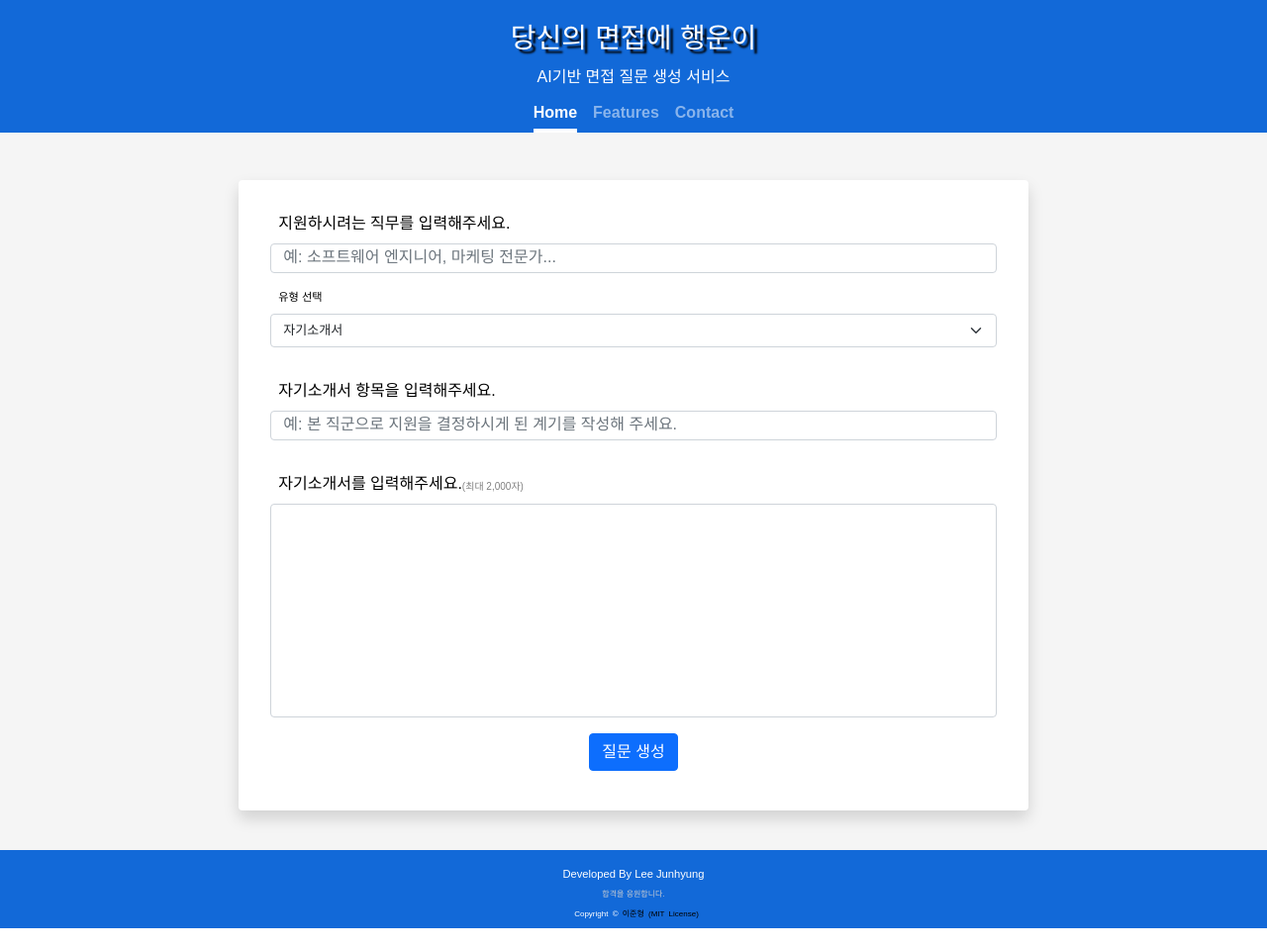
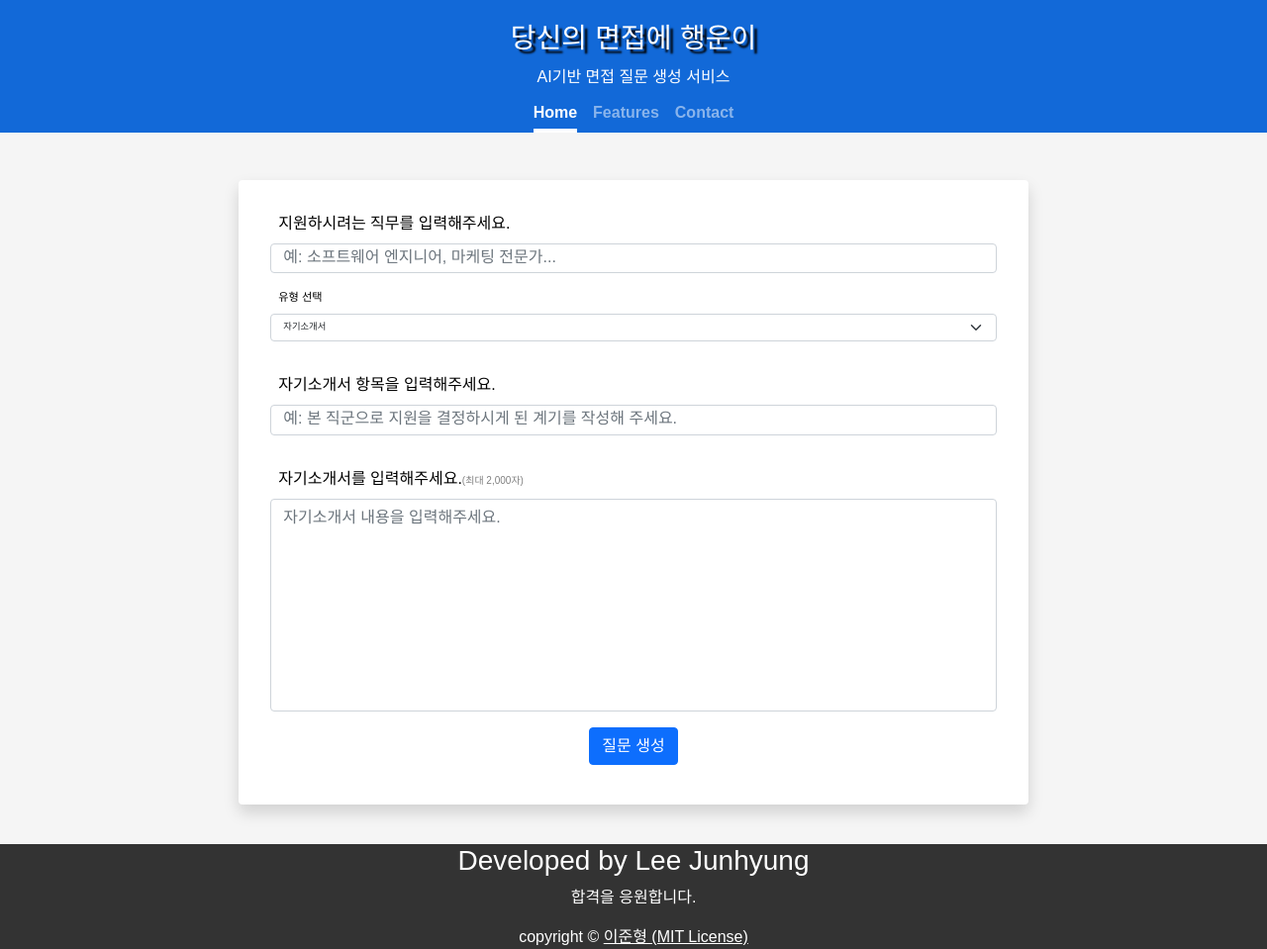
Before and after one commit to with-developer/Interview-Question-Generator, a Flask app: page / in a window 1280 px wide. Shown: the whole page at 99% size. Before the commit the page ends 938 px from the top, so only its background shows below. Run offline with Flask 2, Linux system fonts and the light colour scheme; some libraries are stand-ins or nearby versions; some web fonts are replaced.

Commit message:
Modify Layout

```diff
--- a/templates/index.html
+++ b/templates/index.html
@@ -23,91 +23,6 @@
 
   <!-- Custom styles for this template -->
   <link href="{{ url_for('static', filename='cover.css') }}" rel="stylesheet">
-  <style>
-
-footer{
-  position: unset;
-  bottom: 0;
-  left: 0;
-  right: 0;
-  background: #1269D8;
-  height: auto;
-  width: 100vw;
-
-  padding-top: 10px;
-  color: #fff;
-}
-.footer-content{
-  display: flex;
-  align-items: center;
-  justify-content: center;
-  flex-direction: column;
-  text-align: center;
-}
-.footer-content h3{
-  font-size: 0.7rem;
-  font-weight: 500;
-  margin-top:0.5rem;
-  margin-bottom: 0;
-  text-transform: capitalize;
-}
-.footer-content p{
-  max-width: 500px;
-  margin: 0 auto;
-  line-height: 28px;
-  font-size: 0.5rem;
-  color: #cacdd2;
-}
-.socials{
-  list-style: none;
-  display: flex;
-  align-items: center;
-  justify-content: center;
-  margin: 1rem 0 3rem 0;
-}
-.socials li{
-  margin: 0 10px;
-}
-.socials a{
-  text-decoration: none;
-  color: #fff;
-  border: 1.1px solid white;
-  padding: 5px;
-
-  border-radius: 50%;
-
-}
-.socials a i{
-  font-size: 1.1rem;
-  width: 20px;
-
-
-  transition: color .4s ease;
-
-}
-.socials a:hover i{
-  color: aqua;
-}
-
-.footer-bottom{
-  background: #1269D8;
-  width: 100vw;
-  padding: 0rem 10px 10px 1rem;
-  text-align: center;
-  padding-bottom: 0.5rem;
-}
-.footer-bottom p{
-  font-size: 0.5rem;
-  word-spacing: 2px;
-  text-transform: capitalize;
-  margin-bottom:0.5rem;
-}
-.footer-bottom p a{
-color:#000000;
-font-size: 0.5rem;
-text-decoration: none;
-}
-  </style>
 </head>
 
 <body class="text-center">
@@ -142,11 +57,11 @@ AI기반 면접 질문 생성 서비스
               <div class="custom-form-group" style="margin-top: 0; margin-bottom:0;">
                 <label for="job_position" class="custom-label">지원하시려는 직무를 입력해주세요.</label>
                 <input type="text" id="job_position" class="form-control custom-form-control"
-                  placeholder="예: 소프트웨어 엔지니어, 마케팅 전문가...">
+                  placeholder="예: 소프트웨어 엔지니어, 마케팅 전문가..." required>
               </div>
               <div class="custom-form-group custom-form-control" style="margin-top:0;">
                 <label for="type-select" class="custom-label">유형 선택</label>
-                <select id="type-select" class="form-select" style="font-size: small;">
+                <select id="type-select" class="form-select" style="font-size: smaller;">
                   <option value="personal_statement_form" selected>자기소개서</option>
                   <option value="project">프로젝트</option>
                 </select>
@@ -155,31 +70,37 @@ AI기반 면접 질문 생성 서비스
                 <div class="custom-form-group" style="margin-top: 0;">
                   <label for="introduction-article" class="custom-label">자기소개서 항목을 입력해주세요.</label>
                   <input type="text" id="introduction-article" class="form-control custom-form-control"
-                    placeholder="예: 본 직군으로 지원을 결정하시게 된 계기를 작성해 주세요.">
+                    placeholder="예: 본 직군으로 지원을 결정하시게 된 계기를 작성해 주세요." required>
                 </div>
                 <div class="custom-form-group">
                   <label for="personal_statement" class="custom-label">자기소개서를 입력해주세요.</label><span
                     class="custom-label custom-span">(최대 2,000자)</span>
-                    <textarea id="personal_statement" class="form-control custom-form-control" rows="12" style="font-size: 0.7rem;" oninput="updateCounter(this, 2000, 'personal_counter')"></textarea>
+                    <textarea id="personal_statement" class="form-control custom-form-control" rows="12" style="font-size: 0.7rem;" placeholder="자기소개서 내용을 입력해주세요." required oninput="updateCounter(this, 2000, 'personal_counter')" required></textarea>
                     <div id="personal_counter" style="text-align: right; font-size:0.7rem;"></div>
                 </div>
 
               </div>
-              <div id="project-section">
+              <div id="project-section" style="display:none;">
                 <div class="custom-form-group">
                   <label for="project_title" class="custom-label">프로젝트 제목을 입력해주세요.</label>
                   <input type="text" id="project_title" class="form-control custom-form-control"
-                    placeholder="프로젝트 제목을 입력해주세요.">
+                    placeholder="예: AI기반 면접 질문 생성 서비스 개발 프로젝트" required>
                 </div>
                 <div class="custom-form-group">
                   <label for="project_description" class="custom-label">프로젝트 설명을 입력해주세요.</label><span
                   class="custom-label custom-span">(최대 2,000자)</span>
-                  <textarea id="project_description" class="form-control custom-form-control" rows="12" placeholder="프로젝트에 대한 설명을 입력해주세요." oninput="updateCounter(this, 2000, 'description_counter')"></textarea>
+                  <textarea id="project_description" class="form-control custom-form-control" rows="12" style="font-size: 0.7rem;" placeholder="프로젝트에 대한 설명을 입력해주세요." oninput="updateCounter(this, 2000, 'description_counter')" required></textarea>
                   <div id="description_counter" style="text-align: right;"></div>
                 </div>
               </div>
 
-            <button type="submit" class="btn btn-primary">질문 생성</button>
+              <button type="submit" class="btn btn-primary" id="generate-button">질문 생성</button>
+              <div id="loading-message" style="display: none;">
+                <span class="custom-form-control">질문을 생성 중입니다, 잠시만 기다려주세요</span><br>
+                <div class="spinner-border text-primary" role="status" style="width:1rem; height:1rem;">
+                  <span class="visually-hidden">Loading...</span>
+                </div>
+              </div>
           </form>
           <div id="questions" class="mt-4 accordion"></div>
           </main>
@@ -217,11 +138,31 @@ AI기반 면접 질문 생성 서비스
 
     counter.textContent = `${element.value.length} / ${limit}`;
   }
+
+  let timerInterval; // 타이머를 저장할 변수
   $('#personal-statement-form').submit(function (e) {
     e.preventDefault();
 
+    $("#generate-button").prop("disabled", true);
+    $("#loading-message").show();
+
+    let timeLeft = 60;
+    timerInterval = setInterval(function() {
+      $("#generate-button").text(`다음 질문 생성 가능: ${timeLeft}s`);
+      timeLeft -= 1;
+
+      if (timeLeft < 0) {
+        clearInterval(timerInterval);
+        $("#generate-button").text("질문 생성");
+        $("#generate-button").prop("disabled", false);
+      }
+    }, 1000);
+
     // 공통으로 사용되는 job_position 값
     let job_position = $('#job_position').val();
+    let isValid = true;
+    let missingFields = [];
+
 
     // 현재 선택된 select option
     let selectedValue = $("#type-select").val();
@@ -231,6 +172,43 @@ AI기반 면접 질문 생성 서비스
       job_position: job_position,
       type: selectedValue
     };
+    // 공통 필드 검증
+    if ($('#job_position').val() === '') {
+      isValid = false;
+      missingFields.push('지원하려는 직무');
+    }
+
+    // 자기소개서가 선택되어 있는 경우
+    if (selectedValue === "personal_statement_form") {
+      if ($('#introduction-article').val() === '') {
+        isValid = false;
+        missingFields.push('자기소개서 항목');
+      }
+      if ($('#personal_statement').val() === '') {
+        isValid = false;
+        missingFields.push('자기소개서');
+      }
+    }
+    // 프로젝트가 선택되어 있는 경우
+    else if (selectedValue === "project") {
+      if ($('#project_title').val() === '') {
+        isValid = false;
+        missingFields.push('프로젝트 제목');
+      }
+      if ($('#project_description').val() === '') {
+        isValid = false;
+        missingFields.push('프로젝트 설명');
+      }
+    }
+
+    if (!isValid) {
+      $("#loading-message").hide();
+      clearInterval(timerInterval); // 타이머를 초기화
+      $("#generate-button").text("질문 생성");
+      $("#generate-button").prop("disabled", false); // 버튼을 다시 활성화
+      alert('다음 필드가 누락되었습니다: ' + missingFields.join(', '));
+      return;
+    }
 
     // 자기소개서가 선택되어 있는 경우
     if (selectedValue === "personal_statement_form") {
@@ -244,7 +222,8 @@ AI기반 면접 질문 생성 서비스
     }
 
     // 백엔드로 데이터 전송
-    $.post('/generate_questions', dataToSend, function (data) {
+    $.post('/generate_questions', dataToSend)
+  .done(function (data) {
       // "생성된 질문" 제목 추가
       let questionsHtml = '<h3>생성된 질문</h3>';
 
@@ -264,17 +243,35 @@ AI기반 면접 질문 생성 서비스
         </div>
       `;
     });
+    $("#loading-message").hide();
     $('#questions').html(questionsHtml);
+  })
+  .fail(function (jqXHR) {
+    // 실패 시 에러 메시지 출력
+    let errorMsg = "알 수 없는 오류가 발생했습니다.";
+    if (jqXHR.status === 429) {
+      errorMsg = "1분에 1번의 요청만 가능합니다.";
+    } else if (jqXHR.responseJSON && jqXHR.responseJSON.error) {
+      errorMsg = jqXHR.responseJSON.error;
+    }
+    alert(errorMsg);
+    $("#loading-message").hide();
+    clearInterval(timerInterval); // 타이머를 초기화
+    $("#generate-button").text("질문 생성");
+    $("#generate-button").prop("disabled", false); // 버튼을 다시 활성화
   });
 });
 
 $(document).ready(function () {
   // 초기 상태 설정 (자기소개서 입력칸이 기본으로 보이도록)
   $("#project-section").hide();
+  setRequiredFields('personal_statement_form');
 
   // select 태그의 변경을 감지
   $("#type-select").change(function () {
     var selectedValue = $(this).val();
+    setRequiredFields(selectedValue); // required 속성 설정
+
     if (selectedValue === "personal_statement_form") {
       $("#personal-statement-section").show();
       $("#project-section").hide();
@@ -284,6 +281,21 @@ AI기반 면접 질문 생성 서비스
     }
   });
 });
+
+// required 속성을 동적으로 설정
+function setRequiredFields(selectedValue) {
+  if (selectedValue === 'personal_statement_form') {
+    $('#introduction-article').prop('required', true);
+    $('#personal_statement').prop('required', true);
+    $('#project_title').prop('required', false);
+    $('#project_description').prop('required', false);
+  } else if (selectedValue === 'project') {
+    $('#introduction-article').prop('required', false);
+    $('#personal_statement').prop('required', false);
+    $('#project_title').prop('required', true);
+    $('#project_description').prop('required', true);
+  }
+}
 </script>
 
 
```
Lines whose indentation alone changed are shown as unchanged.
